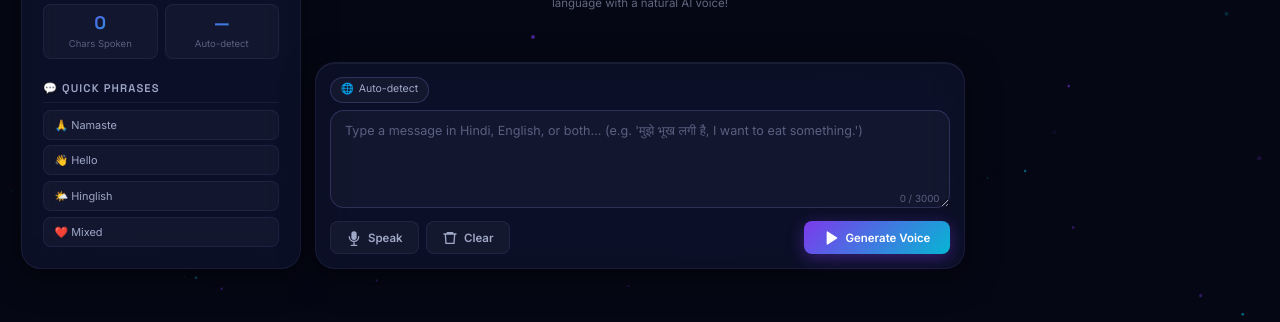
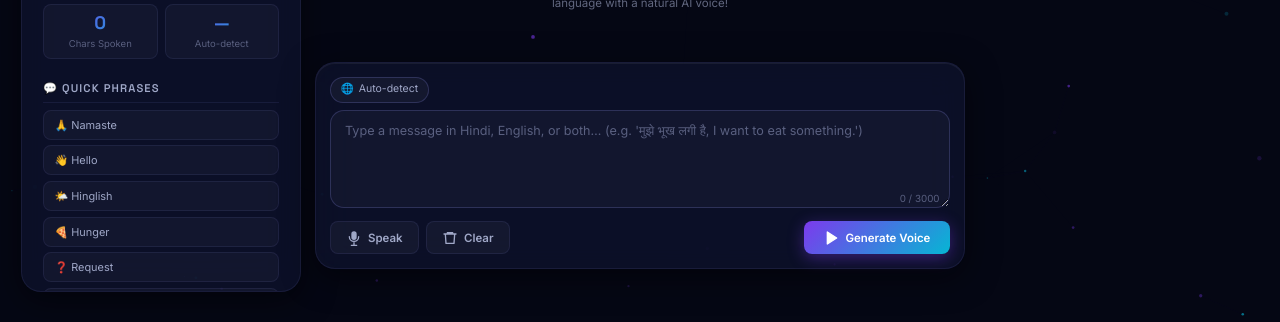
Before and after one commit to anandmahadevv/murfbot, a website built with Vite: page frontend/index.html in a window 1280 px wide. Shown: the part 478-800 px from the top of the page. Built offline with nearby package versions, Linux system fonts and the light colour scheme; no server answers.

Commit message:
feat: add additional Hinglish test phrases and sample data

```diff
--- a/frontend/index.html
+++ b/frontend/index.html
@@ -139,7 +139,9 @@
             <button class="phrase-btn" data-text="Namaste! Main aapki kaise madad kar sakta hoon?" data-lang="hi-IN">🙏 Namaste</button>
             <button class="phrase-btn" data-text="Hello! How can I help you today?" data-lang="en-US">👋 Hello</button>
             <button class="phrase-btn" data-text="Aaj ka mausam bahut sundar hai. Today the weather is beautiful!" data-lang="multilingual">🌤️ Hinglish</button>
-            <button class="phrase-btn" data-text="मुझे बहुत खुशी है कि आप यहाँ हैं। I am very happy you are here!" data-lang="multilingual">❤️ Mixed</button>
+            <button class="phrase-btn" data-text="Mujhe bhook lagi hai, chaliye kuch khaate hain. I am hungry!" data-lang="multilingual">🍕 Hunger</button>
+            <button class="phrase-btn" data-text="क्या आप मेरी मदद कर सकते हैं? Can you help me with this?" data-lang="multilingual">❓ Request</button>
+            <button class="phrase-btn" data-text="नमस्ते! मैं आपसे बात करके बहुत खुश हूँ। Hello friend!" data-lang="multilingual">❤️ Greeting</button>
           </div>
         </section>
 
```
